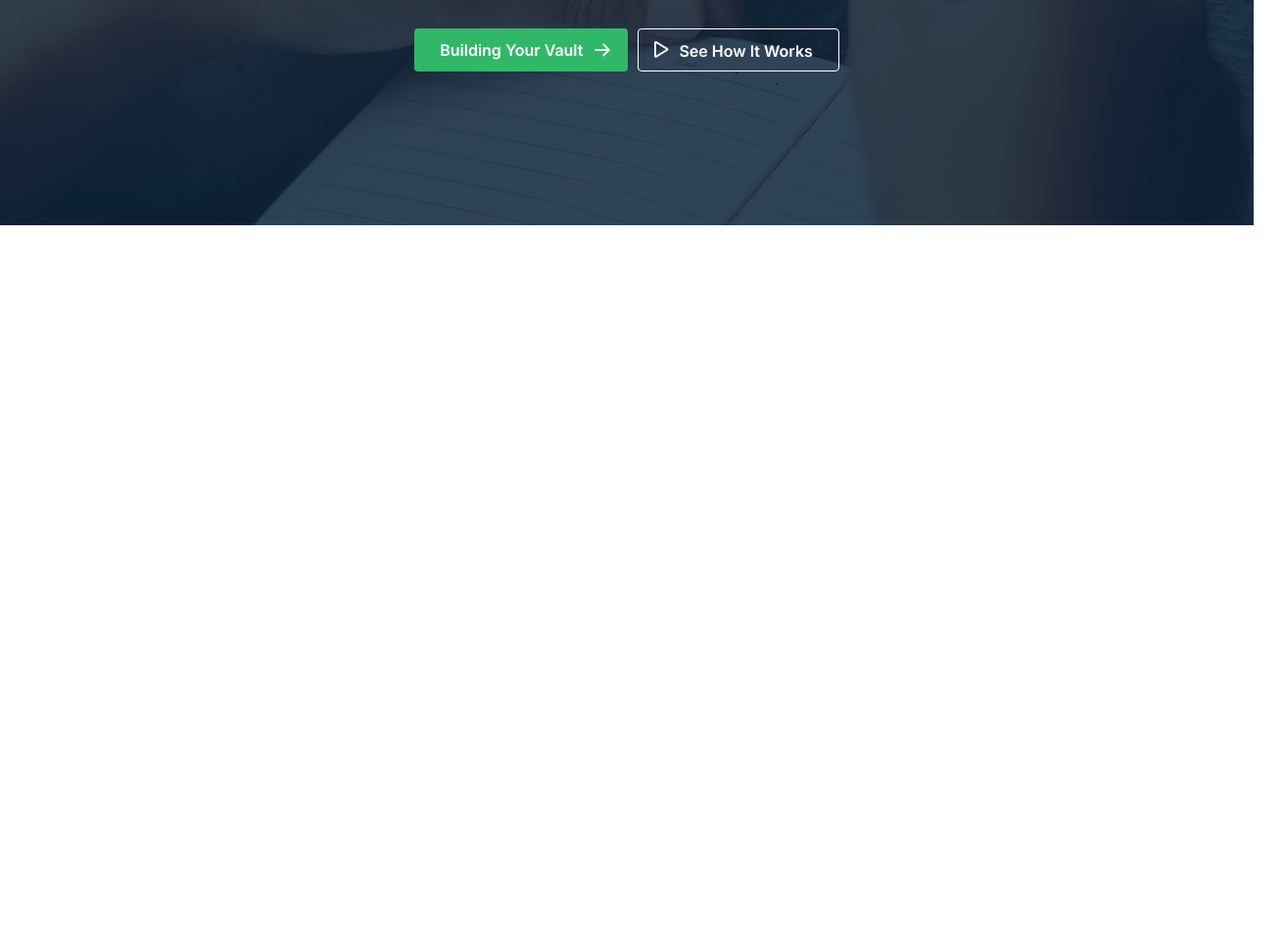
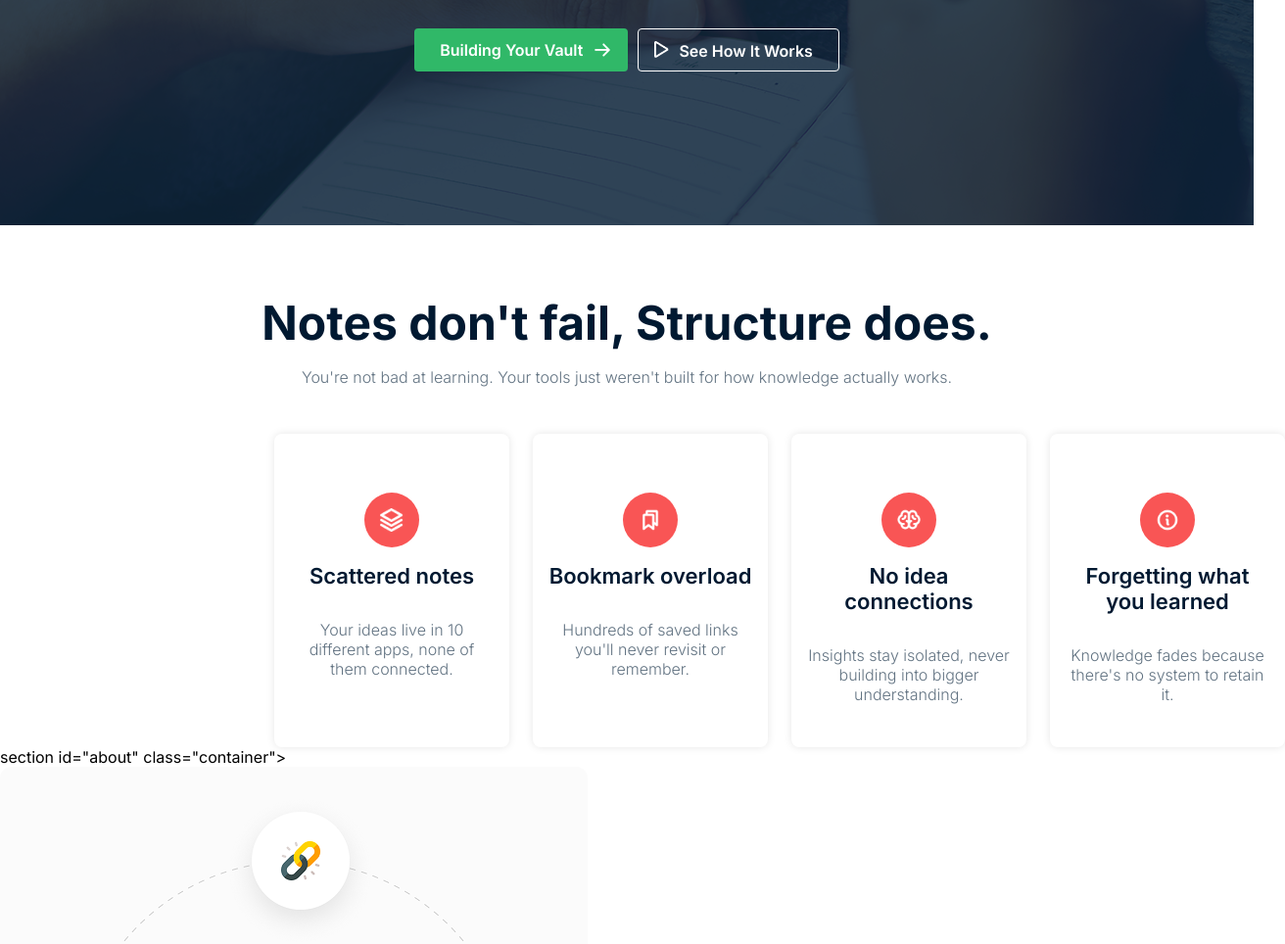
Before and after one commit to fazlayrabbii24/Assignment-1-Programming-Hero-B13-R, a plain HTML site: page index.html in a window 1280 px wide. Shown: the part 536-1500 px from the top of the page at 98% size, 1312 px wide, since content can reach past the window. Before the commit the page ends 800 px from the top, so only its background shows below. Drawn offline with Linux system fonts and the light colour scheme.

Commit message:
About part push

```diff
--- a/index.html
+++ b/index.html
@@ -46,6 +46,52 @@
                 </button>
             </div>
         </section>
+        <section id="with-cards" class="container">
+            <div class="head-text">
+                <h2>Notes don't fail, Structure does.</h2>
+                <p>You're not bad at learning. Your tools just weren't built for how knowledge actually works.</p>
+            </div>
+            <div class="container">
+            <div class="cards">
+                <div class="cards-details">
+                    <div class="icon"><img src="/Images/Vector.png"></div>
+                    <h4>Scattered notes</h4>
+                    <p>Your ideas live in 10 different apps, none of them connected.</p>
+                </div>
+                <div class="cards-details">
+                    <div class="icon"><img src="/Images/Bookmarks.png"></div>
+                    <h4>Bookmark overload</h4>
+                    <p>Hundreds of saved links you'll never revisit or remember.</p>
+                </div>
+                <div class="cards-details">
+                    <div class="icon"><img src="/Images/Brain.png"></div>
+                    <h4>No idea connections</h4>
+                    <p>Insights stay isolated, never building into bigger understanding.</p>
+                </div>
+                <div class="cards-details">
+                    <div class="icon"><img src="/Images/Info.png"></div>
+                    <h4>Forgetting what you learned</h4>
+                    <p>Knowledge fades because there's no system to retain it.</p>
+                </div>
+            </div>
+            </div>
+        </section>
+        section id="about" class="container">
+            <div class="main-image">
+                <img src="Images/knowledge.png" alt="Brain Light">
+            </div>
+            <div>
+                <h6>THE SOLUTION</h6>
+                <h2>Your second brain,<br>structured by design.</h2>
+                <p>Personal Knowledge Vault isn't another note-taking app.z<br> It's a thinking enviroment where every note, link, and summary,<br> becomes part of an interconnected web of understanding</p>
+                <ul>
+                    <li><img src="Images/CheckCircle.png" alt="mark">Capture ideas with structure built-in from day one</li>
+                    <li><img src="Images/CheckCircle.png" alt="mark">Connect related concepts automatically as you write</li>
+                    <li><img src="Images/CheckCircle.png" alt="mark">Build lasting knowledge through reflection prompts</li>
+                    <li><img src="Images/CheckCircle.png" alt="mark">Find anything instantly with semantic search</li>
+                </ul>
+            </div>
+        </section>
     </main>
     <footer>
 
--- a/styles/styles.css
+++ b/styles/styles.css
@@ -182,3 +182,154 @@ header{
     border: solid 2px #30B868;
     box-shadow: 0 4px 16px 8px #00000015;
 }
+
+/* cards with header */
+
+#with-cards{
+    margin-top: 70px;
+    align-content: center;
+}
+
+.head-text{
+    text-align: center;
+}
+
+.head-text h2{
+    font-size: 48px;
+    font-weight: bold;
+    color: #001931;
+}
+
+.head-text p{
+    font-size: 16px;
+    font-weight: 300;
+    color: #627382;
+    margin-top: 16px;
+}
+
+.cards{
+    display: flex;
+    gap: 24px;
+    align-items: flex-start;
+}
+
+.cards-details{
+    display: flex;
+    flex-direction: column;
+    align-items: center;
+    align-content: center;
+    justify-content: flex-start;
+    text-align: center;
+    margin-top: 48px;
+    border-radius: 8px;
+    padding: 40px 16px;
+    word-break: normal;
+    overflow: break-word;
+    box-shadow: 0 0 8px 0 rgba(0, 0, 0, 0.103);
+    width: 322px;
+    min-width: 240px;
+    height: 320px;
+}
+
+.cards-details:hover{
+    box-shadow: 0 4px 16px 0 #30b86936;
+}
+
+
+.icon{
+    width: 56px;
+    height: 56px;
+    background-color: #f95555;
+    margin-top: 20px;
+    border-radius: 1000px;
+    display: flex;
+    align-items: center;
+    justify-content: center;
+}
+
+.icon img{
+    width: 24px;
+    height: 24px;
+}
+
+.cards-details h4{
+    display: flex;
+    flex-direction: column;
+    font-size: 22px;
+    text-align: center;
+    font-weight: 600;
+    color: #001931;
+    margin-top: 16px;
+    margin-bottom: 16px;
+    white-space: normal;
+}
+
+.cards-details p{
+    font-size: 16px;
+    text-align: center;
+    line-height: 20px;
+    font-weight: 300;
+    color: #627382;
+    margin-top: 16px;
+}
+
+/* about */
+
+#about{
+    display: flex;
+    justify-content: center;
+    align-items: center;
+    align-content: center;
+    margin-top: 70px;
+    gap: 60px;
+    padding-left: 20px;
+    background-color: white;
+}
+
+.main-image{
+    width: auto;
+    height: 600px;
+}
+
+#about h6 {
+    font-size: 16px;
+    font-weight: 500;
+    color: #30B868;
+}
+
+#about h2{
+    font-size: 48px;
+    font-weight: bold;
+    color: #001931;
+    margin-top: 16px;
+}
+
+#about p{
+    font-size: 16px;
+    font-weight: 400;
+    line-height: 20px;
+    color: #627382;
+    margin-top: 16px;
+}
+
+#about ul{
+    list-style: none;
+    gap: 16px;
+    margin-top: 40px;
+}
+
+#about li{
+    display: flex;
+    font-size: 16px;
+    font-weight: 500;
+    line-height: 20px;
+    align-items: center;
+    align-content: center;
+    margin-top: 16px;
+}
+
+#about img{
+    margin-right: 6px;
+    align-items: center;
+    align-content: center;
+}
```
